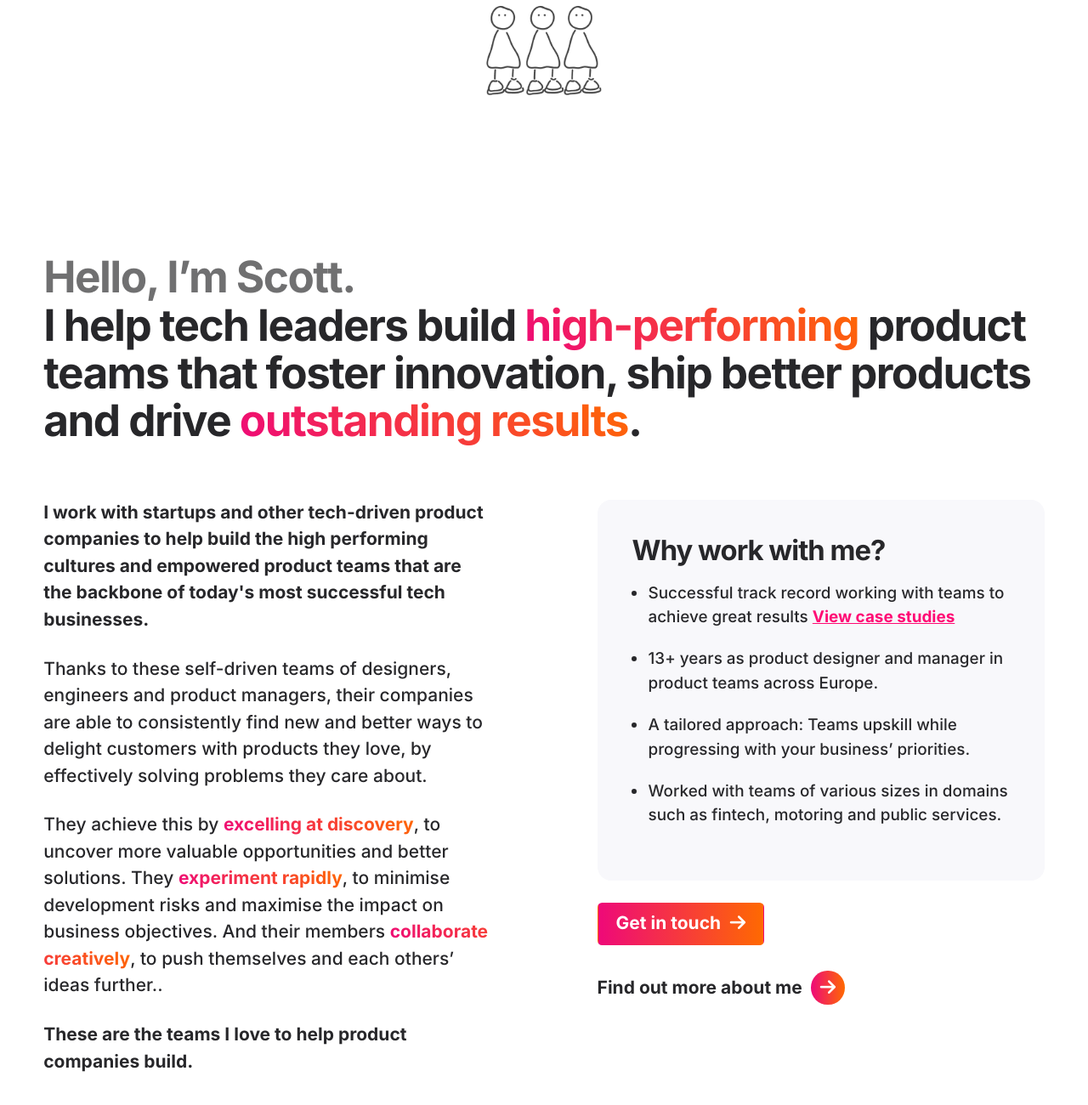
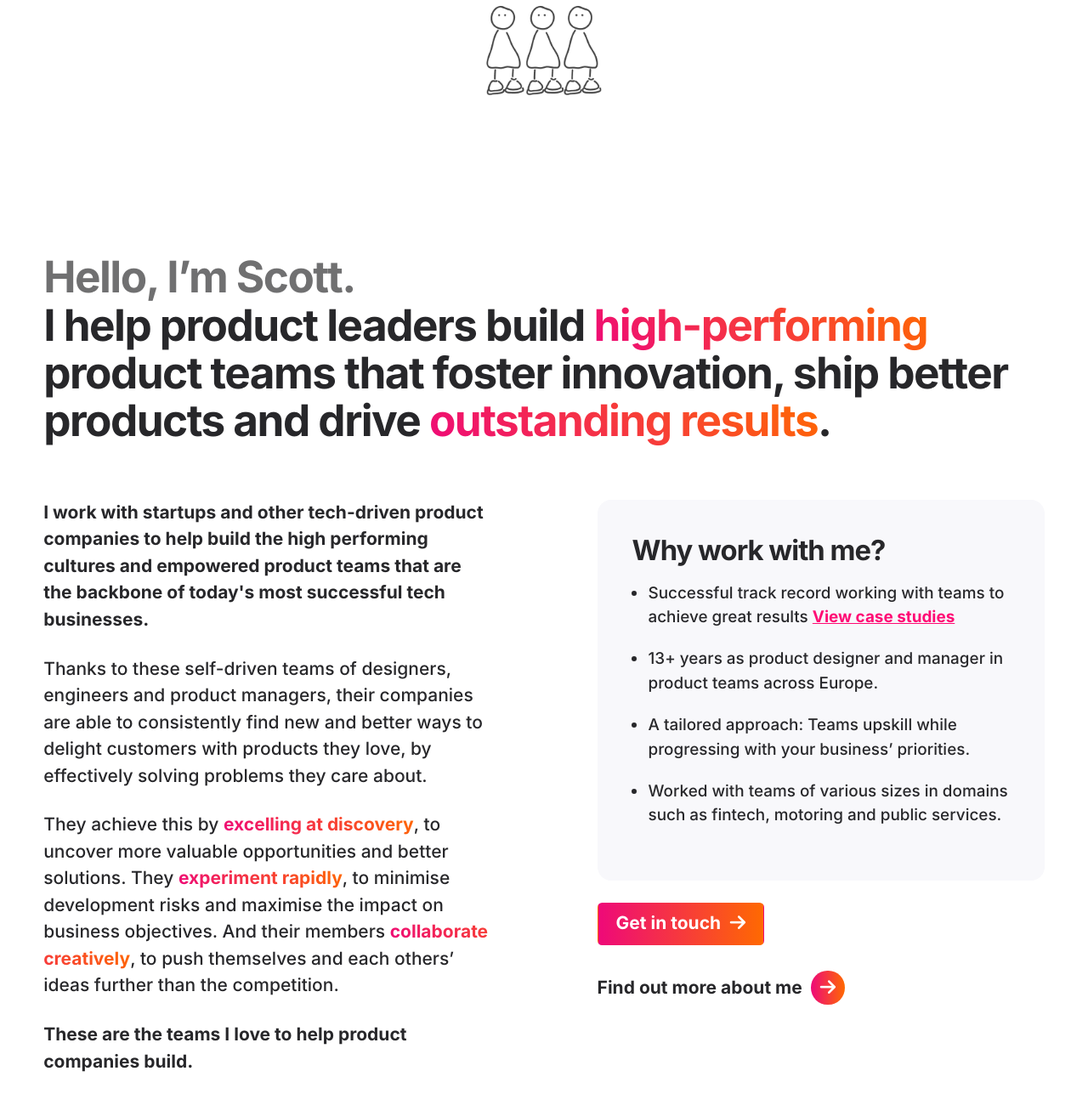
Before and after one commit to scottdh/11ty-sass-template, an Eleventy site: page src/index.md in a window 1280 px wide. Shown: the part 584-1884 px from the top of the page at 85% size. Built offline with nearby package versions, Linux system fonts and the light colour scheme; Eleventy itself is replaced by a stand-in of ours; files that its build step writes are made by us from their sources.

Commit message:
copy change in intro

```diff
--- a/src/_includes/layouts/home.html
+++ b/src/_includes/layouts/home.html
@@ -15,7 +15,7 @@
           <span class="color-text-secondary" style="display: block"
             >Hello, I’m Scott.</span
           >
-          I help tech leaders build
+          I help product leaders build
           <span class="text-gradient">high-performing</span> product teams that
           foster innovation, ship better products and drive
           <span class="text-gradient">outstanding results</span>.
@@ -41,7 +41,7 @@
           development risks and maximise the impact on business objectives. And
           their members
           <span class="text-gradient">collaborate creatively</span>, to push
-          themselves and each others’ ideas further..
+          themselves and each others’ ideas further than the competition.
         </p>
         <p>
           <strong
```
